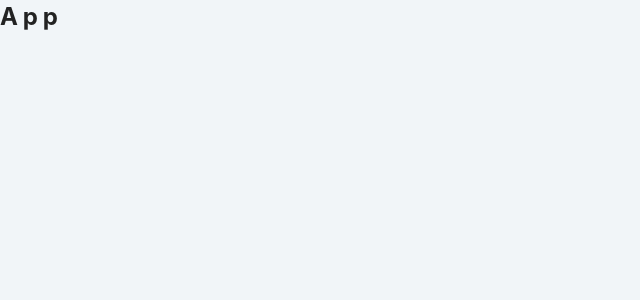
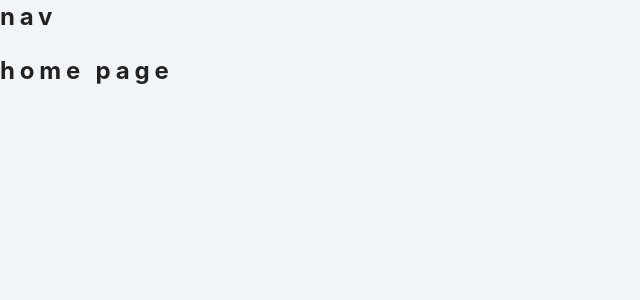
Before and after one commit to omar-zeineddine/react-mini-projects, a React (Vite) app: page / in a window 1280 px wide. Shown: the top 300 px of the page, without its empty margins (0-640 px from the left). Built offline with nearby package versions, Linux system fonts and the light colour scheme.

Commit message:
feat - add routes and pages

```diff
--- a/src/App.jsx
+++ b/src/App.jsx
@@ -1,5 +1,5 @@
 import React from "react";
-import { BrowserRouter as Router, Route } from "react-router-dom";
+import { BrowserRouter as Router, Routes, Route } from "react-router-dom";
 // import pages
 import Home from "./pages/Home";
 import About from "./pages/About";
@@ -7,11 +7,20 @@
 import Error from "./pages/Error";
 // import components
 import Navbar from "./components/Navbar";
+import Cocktail from "./components/Cocktail";
+
 function App() {
   return (
-    <div>
-      <h2>App</h2>
-    </div>
+    <Router>
+      <Navbar />
+      <Routes>
+        <Route path="/" element={<Home />} />
+        <Route path="/about" element={<About />} />
+        <Route path="/cocktail/:id" element={<SingleCocktail />} />
+        <Route path="/cocktail/:id" element={<SingleCocktail />} />
+        <Route path="*" element={<Error />} />
+      </Routes>
+    </Router>
   );
 }
 
```
